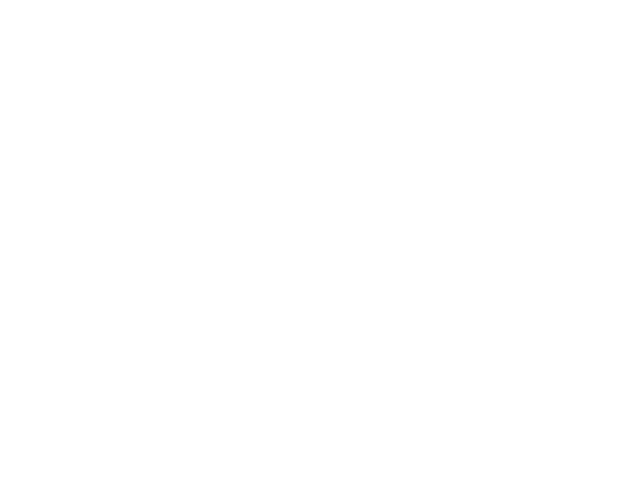
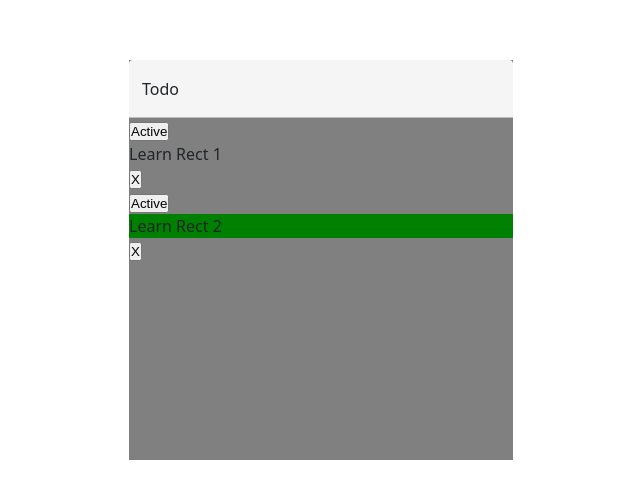
Before and after one commit to mrxFr1ends/portfolio_projects, a React (Create React App) app: page / in a window 1280 px wide. Shown: the part 140-638 px from the top of the page, without its empty margins (319-959 px from the left). Built offline with nearby package versions, Linux system fonts and the light colour scheme.

Commit message:
Add Logic

```diff
--- /dev/null
+++ b/public/index.css
@@ -0,0 +1,31 @@
+* {
+  padding: 0;
+  margin: 0;
+  box-sizing: border-box;
+}
+
+html,
+body,
+#root {
+  width: 100%;
+  height: 100%;
+}
+
+body {
+  font-family: system-ui, -apple-system, "Segoe UI", Roboto, "Helvetica Neue", Arial, "Noto Sans", "Liberation Sans", sans-serif, "Apple Color Emoji", "Segoe UI Emoji", "Segoe UI Symbol", "Noto Color Emoji";
+  font-size: 1rem;
+  font-weight: 400;
+  line-height: 1.5;
+  color: #212529;
+  background-color: #fff;
+  -webkit-text-size-adjust: 100%;
+  -webkit-tap-highlight-color: rgba(0, 0, 0, 0);
+}
+
+
+#root {
+  /* background-color: rgb(39, 42, 44); */
+  display: flex;
+  align-items: center;
+  justify-content: center;
+}
--- a/public/index.html
+++ b/public/index.html
@@ -4,6 +4,7 @@
     <meta charset="utf-8" />
     <meta name="viewport" content="width=device-width, initial-scale=1" />
     <title>React App</title>
+    <link href="./index.css" rel="stylesheet" />
   </head>
   <body>
     <noscript>You need to enable JavaScript to run this app.</noscript>
--- a/src/App.css
+++ b/src/App.css
@@ -0,0 +1,86 @@
+.container {
+  width: 30%;
+  height: 50vh;
+  background-color: gray;
+}
+
+.text-field {
+  position: relative;
+  width: 100%;
+}
+
+.text-field__label {
+  display: block;
+  margin-bottom: 0.25rem;
+  position: absolute;
+  top: 0;
+  left: 0;
+  height: 100%;
+  padding: 1rem 0.75rem;
+  pointer-events: none;
+  border: 1px solid transparent;
+  transform-origin: 0 0;
+  transition: color 0.15s ease-in-out, transform 0.15s ease-in-out;
+}
+
+.text-field__input {
+  display: block;
+  width: 100%;
+  font-family: inherit;
+  font-size: 1rem;
+  font-weight: 400;
+  color: #212529;
+  background-clip: padding-box;
+  transition: border-color 0.15s ease-in-out, box-shadow 0.15s ease-in-out;
+  -webkit-appearance: none;
+  -moz-appearance: none;
+  appearance: none;
+  border: none;
+  border-bottom: 1px solid #bdbdbd;
+  border-radius: 0;
+  border-top-left-radius: 0.25rem;
+  border-top-right-radius: 0.25rem;
+  height: calc(3.5rem + 2px);
+  line-height: 1.25;
+  padding: 1rem 0.75rem;
+  background-color: #f5f5f5;
+}
+
+.text-field__input:focus {
+  color: #212529;
+  outline: 0;
+  border-bottom: 1px solid #03a9f4;
+  box-shadow: none;
+  background-color: #eee;
+}
+
+.text-field__input::-moz-placeholder,
+.text-field__input::placeholder {
+  color: transparent;
+}
+
+.text-field__input:focus,
+.text-field__input:not(:placeholder-shown) {
+  padding-top: 1.625rem;
+  padding-bottom: 0.625rem;
+  border-bottom: 1px solid #03a9f4;
+}
+
+.text-field__input:focus ~ .text-field__label,
+.text-field__input:not(:placeholder-shown) ~ .text-field__label {
+  transform: scale(0.85) translateY(-0.75rem) translateX(0.15rem);
+  color: #03a9f4;
+}
+
+.todos_list {
+  list-style: none;
+}
+
+.todos_item {
+  background-color: #fff;
+  margin-bottom: 5px;
+}
+
+.todoComplete {
+  background-color: green;
+}
--- a/src/App.js
+++ b/src/App.js
@@ -1,9 +1,82 @@
-import './App.css';
+import { useState } from "react";
+import "./App.css";
+
+const TodoListItem = ({item, onComplete, onRemove}) => {
+  return (
+    <div>
+      <button
+        className="todoBtnComplete"
+        onClick={() => onComplete(item.id)}>
+          Active
+      </button>
+      <div className={"todoText" + (item.isComplete ? ' todoComplete' : '')}>{item.text}</div>
+      <button
+        className="todoBtnRemove"
+        onClick={() => onRemove(item.id)}>
+          X
+      </button>
+    </div>
+  );
+}
 
 function App() {
+  const [todos, setTodos] = useState([
+    {id: 0, isComplete: false, text: "Learn Rect 1"},
+    {id: 1, isComplete: true, text: "Learn Rect 2"},
+  ]);
+  const [todoValue, setTodoValue] = useState('');
+
+  const onComplete = (id) => {
+    setTodos(todos.map(item => {
+      if (item.id === id)
+        return {...item, isComplete: !item.isComplete}
+      return item
+    }))
+  }
+
+  const onRemove = (id) => {
+    setTodos(todos.filter(item => item.id !== id));
+  }
+
+  const addTodo = () => {
+    if (todoValue === '' )
+      return
+    const newTodo = {
+      id: Date.now(),
+      isComplete: false,
+      text: todoValue
+    };
+    setTodos([...todos, newTodo]);
+    setTodoValue('');
+  }
+
   return (
-    <div className="App">
-
+    <div className="container">
+      <div className="text-field">
+        <input
+          className="text-field__input"
+          type="text"
+          id="todo"
+          name="todo"
+          placeholder=" "
+          value={todoValue}
+          onChange={e => setTodoValue(e.target.value)}
+          onKeyUp={e => e.key === 'Enter' && addTodo()}
+        />
+        <label className="text-field__label" htmlFor="todo">
+          Todo
+        </label>
+      </div>
+      <ul className="todos_list">
+        {todos.map(item =>
+          <TodoListItem
+            item={item}
+            onComplete={onComplete}
+            onRemove={onRemove}
+            key={item.id}
+          />
+        )}
+      </ul>
     </div>
   );
 }
```
